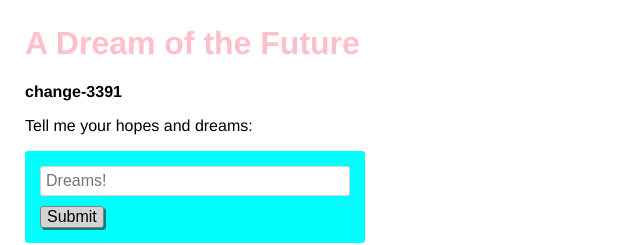
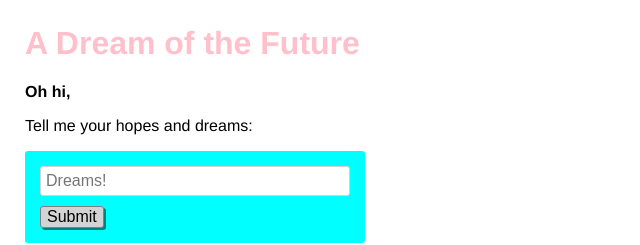
Before and after one commit to glitch-test/test-push, a website: page views/index.html in a window 1280 px wide. Shown: the top 245 px of the page, 0-640 px from the left. Drawn offline with nearby package versions, Linux system fonts and the light colour scheme; no server answers.

Commit message:
Commit: github-7272

```diff
--- a/views/index.html
+++ b/views/index.html
@@ -26,7 +26,7 @@
     </header>
 
     <main>
-      <p class="bold">change-3391</p>
+      <p class="bold">Oh hi,</p>
       <p>Tell me your hopes and dreams:</p>
       <form>
         <input type="text" maxlength="100" placeholder="Dreams!">
```
